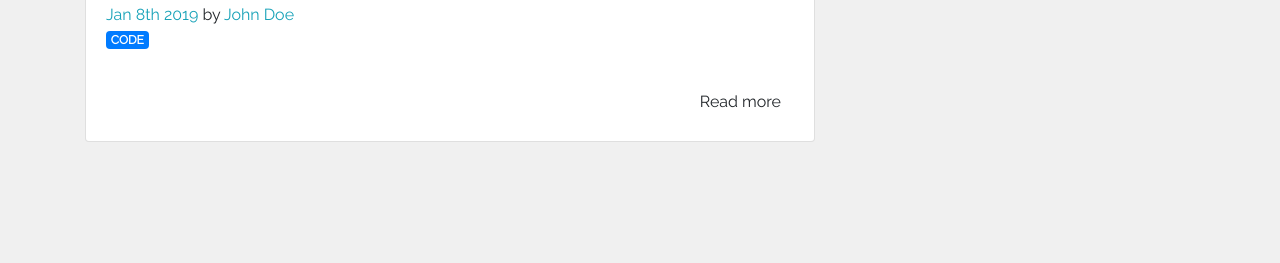
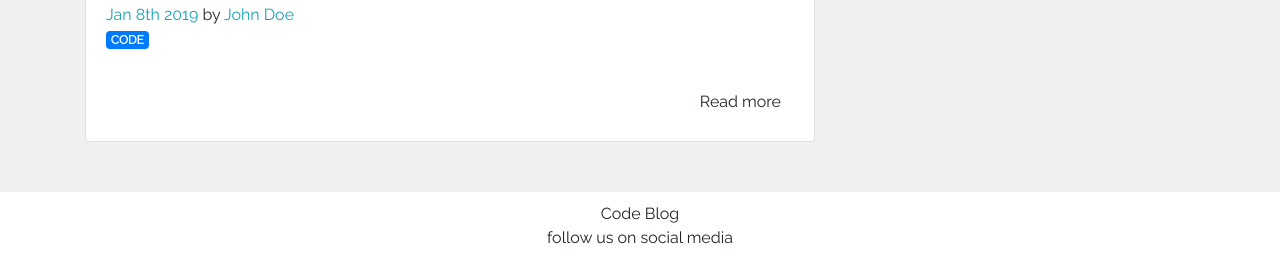
Before and after one commit to Ismail-Opatola/learning-gatsbyjs, a Gatsby site: page / in a window 1280 px wide. Shown: the part 2073-2336 px from the top of the page. Before the commit the page ends 2245 px from the top, so only its background shows below. Built offline with nearby package versions, Linux system fonts and the light colour scheme; Gatsby itself is replaced by a stand-in of ours.

Commit message:
add Footer component to Layout

```diff
--- a/src/components/layout.js
+++ b/src/components/layout.js
@@ -10,6 +10,7 @@ import PropTypes from "prop-types"
 import { useStaticQuery, graphql } from "gatsby"
 
 import Header from "./header"
+import Footer from "./Footer"
 import '../styles/index.scss'
 
 const Layout = ({ children }) => {
@@ -31,6 +32,7 @@ const Layout = ({ children }) => {
       >
         {children}
       </div>
+      <Footer />
     </>
   )
 }
```
